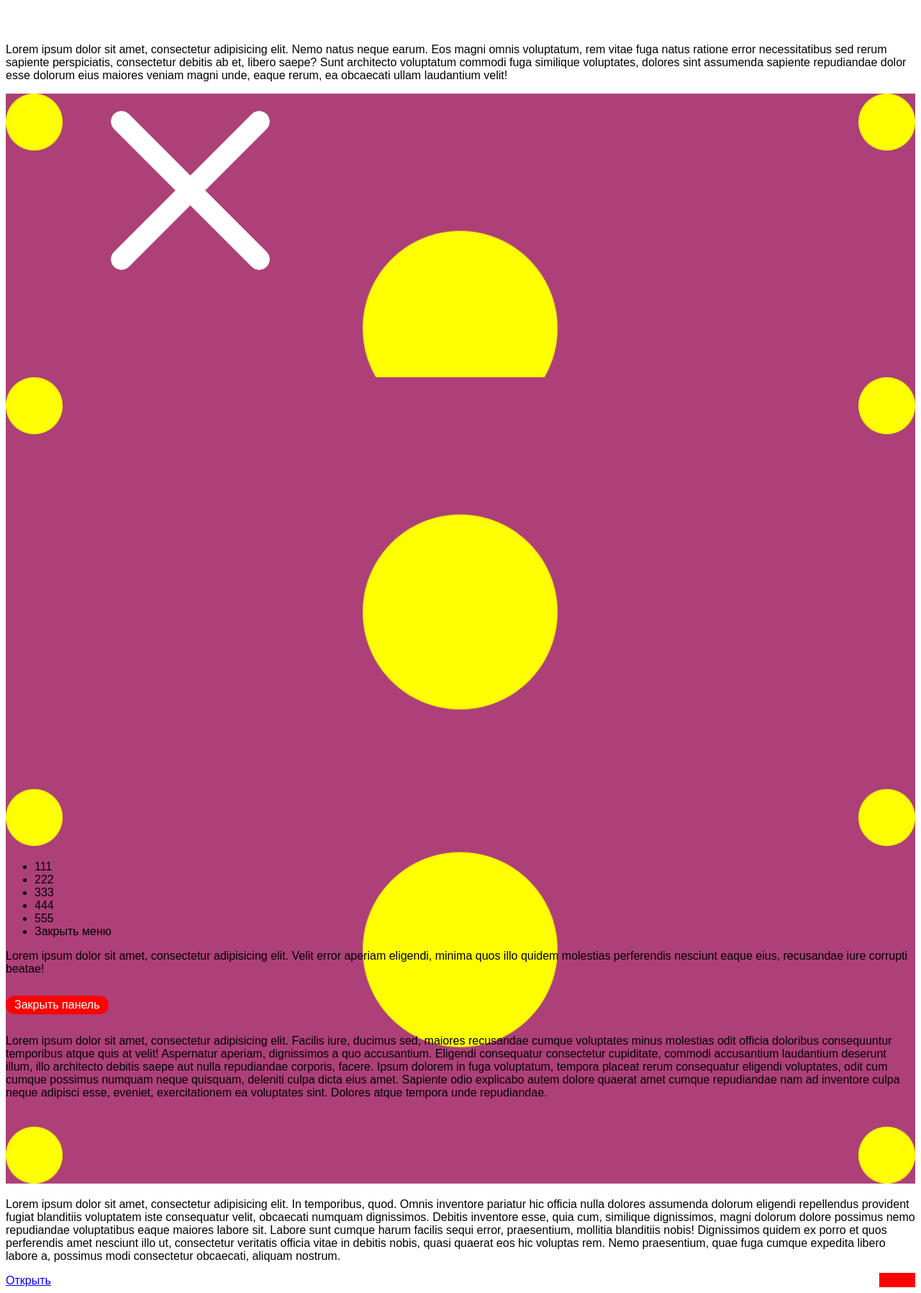
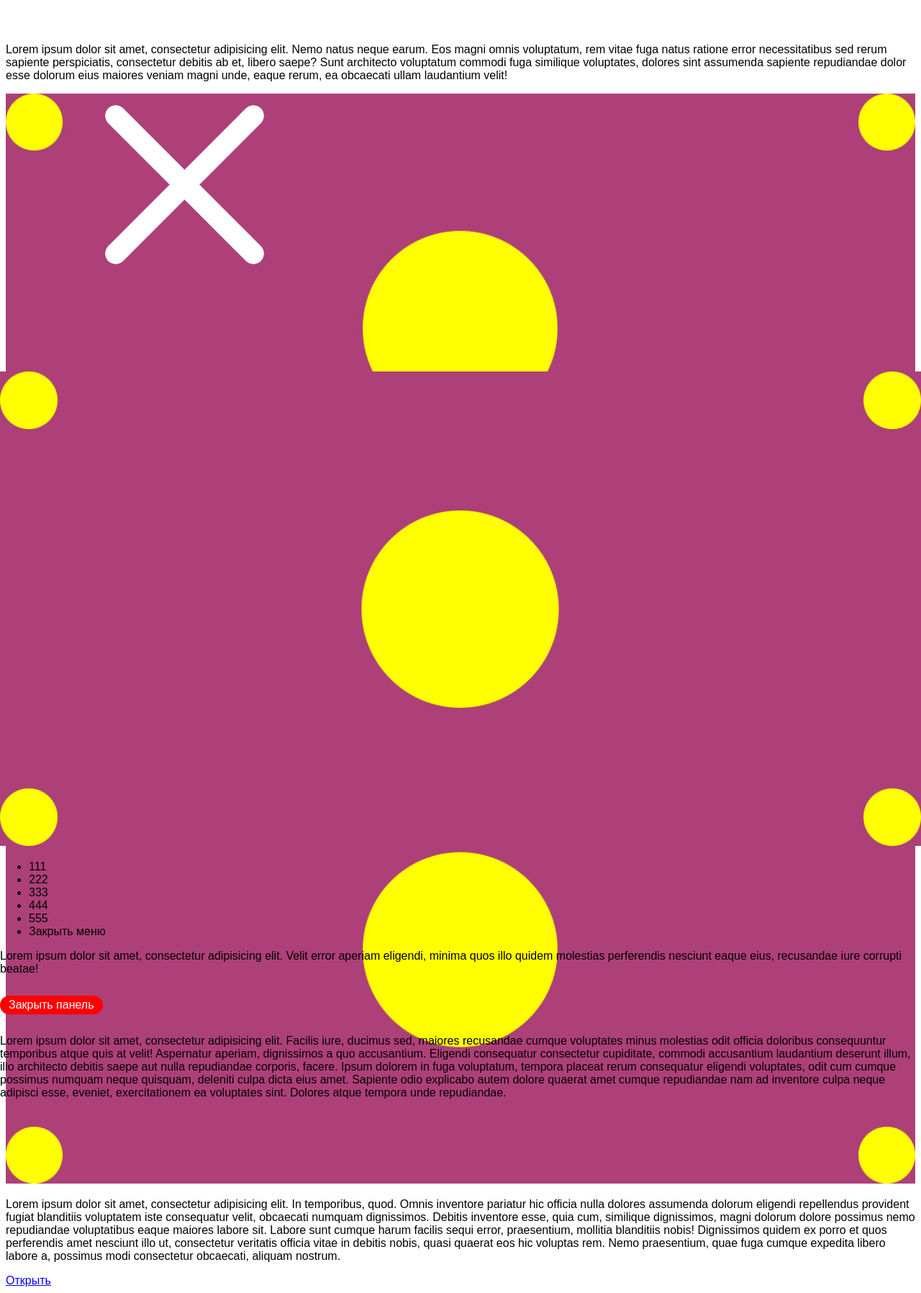
Before and after one commit to fregire/sandbox.github.io, a PHP site: page /swipe-menu/03/index.html in a window 1280 px wide. Shown: the whole page at 72% size. Run offline with PHP 8.4, Linux system fonts and the light colour scheme.

Commit message:
Сделал position absolute для body--freezed

```diff
--- a/swipe-menu/03/script.js
+++ b/swipe-menu/03/script.js
@@ -59,7 +59,7 @@
             elMain.appendChild(elSubmain);
             elInit.parentNode.insertBefore(elMain, elInit);
             elSubmain.appendChild(elInit);
-            document.children[0].insertBefore(elBg, document.children[0].lastChild);
+            document.body.insertBefore(elBg, document.body.lastChild);
             //-------------------------------
 
             //-------------------------------
@@ -113,7 +113,7 @@
 
 
         function tssTouchstart(event) {
-            document.children[0].style.overflow = 'hidden';
+            document.body.style.overflow = 'hidden';
             elMain.style.transitionDuration = '0s';
             elBg.style.transitionDuration = '0s';
             elBg.style.zIndex = 999;
@@ -170,7 +170,7 @@
         function tssTouchend(event) {
             actionInited = false;
             var touchendCoordX = event.changedTouches[0].clientX;
-            document.children[0].style.overflow = '';
+            document.body.style.overflow = '';
             elMain.style.transitionDuration = opt.moveSpeed + 's'; //todo: перетащить в open/close
             elBg.style.transitionDuration = opt.moveSpeed + 's';
             if (!open && touchendCoordX > touchstartCoordX) {
@@ -233,7 +233,7 @@
             elBg.classList.remove('tss-bg--close');
             elBg.classList.add('tss-bg--open');
             elBg.style.zIndex = '999';
-            document.children[0].classList.add("body--freezed");
+            document.body.classList.add("body--freezed");
             open = true;
         }
         //------------------------------------------------------------------
@@ -242,7 +242,7 @@
         // change states on Close
         //------------------------------------------------------------------
         function tssClose() {
-            document.children[0].style.overflow = '';
+            document.body.style.overflow = '';
             elBg.style.opacity = 0;
             elMain.style.width = elMainWidth + 'px';
             elMain.style.transform = 'translateX(' + (-elSubmainWidth) + 'px)';
@@ -251,7 +251,7 @@
             elBg.classList.remove('tss-bg--open');
             elBg.classList.add('tss-bg--close');
             elBg.style.zIndex = '-999';
-            document.children[0].classList.remove("body--freezed");
+            document.body.classList.remove("body--freezed");
             open = false;
         }
         //------------------------------------------------------------------
@@ -333,6 +333,7 @@ document.addEventListener("DOMContentLoaded", function(){
     var sidebar = document.querySelector(".sidebar");
     var closeItems = document.querySelectorAll(".close");
     var openItems = document.querySelectorAll(".open");
+    var currentYOffset = 0;
 
     var touchSideSwipe = new TouchSideSwipe({
         elemSelector: '.sidebar',
--- a/swipe-menu/03/touch-sideswipe.css
+++ b/swipe-menu/03/touch-sideswipe.css
@@ -48,22 +48,6 @@
 	direction: ltr;
 	box-sizing: border-box;
 	transition: transform .2s ease
-}
-body {
-	position: relative;
-}
-body:after {
-	position: absolute;
-	bottom: 0;
-	right: 0;
-
-	width: 50px;
-	height: 20px;
-
-	background: red;
-
-	content: "";
-	display: block;
 }
 /*.tss-label_pic:after,
 .tss-label_pic:before {
@@ -139,6 +123,7 @@ body:after {
 /* Additional */
 .body--freezed {
 	overflow: hidden;
+	position: absolute;
 	height: 100%;
 	height: 100vh;
 }
```
